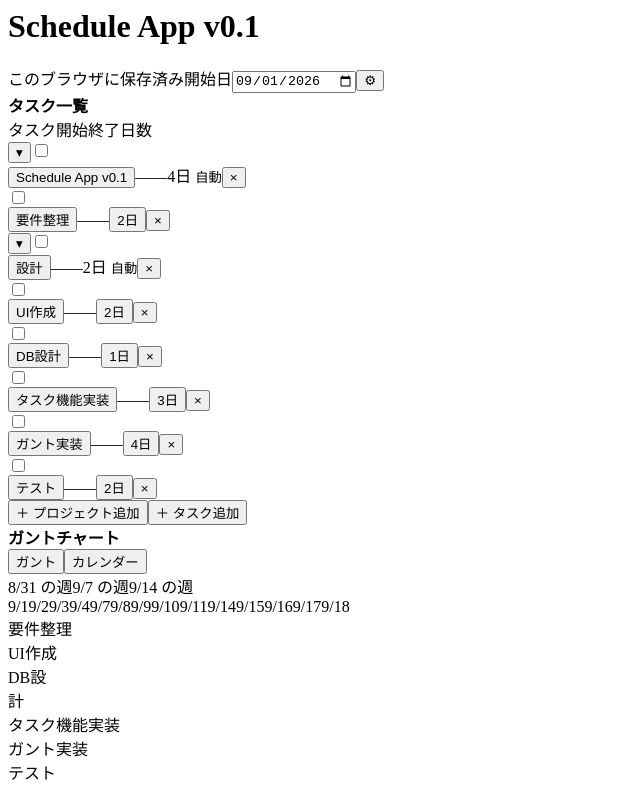
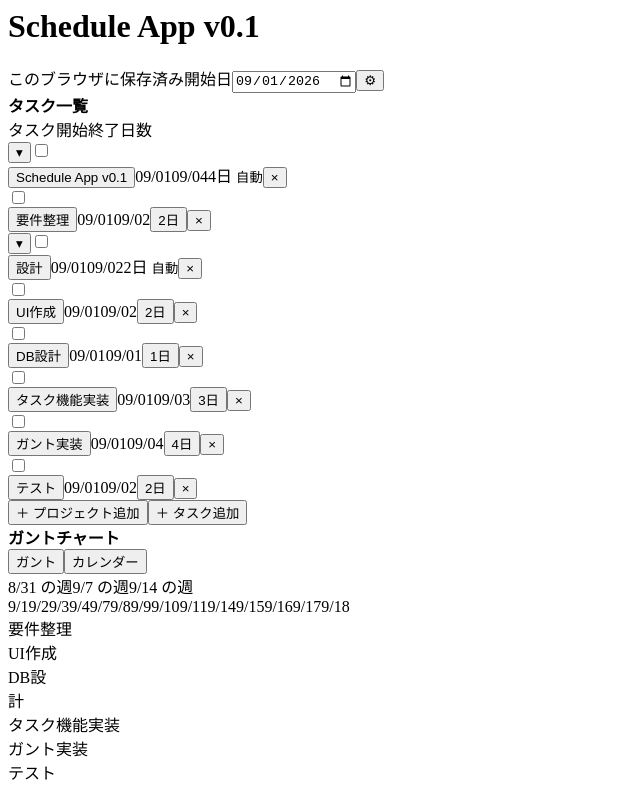
Before and after one commit to dislit8810/local_gantt_planner, a React (Vite) app: page / in a window 1280 px wide. Shown: the whole page, without its empty margins (0-640 px from the left). Built offline with nearby package versions, Linux system fonts and the light colour scheme; the HTML template or start-up script is replaced by a standard one.

Commit message:
Improve task hierarchy and schedule visibility

```diff
--- a/src/schedule.ts
+++ b/src/schedule.ts
@@ -44,12 +44,36 @@ function localDateKey(date: Date) {
   return `${year}-${month}-${day}`
 }
 
+function nextBusinessDay(date: Date) {
+  const result = new Date(date)
+  while (result.getDay() === 0 || result.getDay() === 6) result.setDate(result.getDate() + 1)
+  return result
+}
+
+function businessDayOffset(origin: Date, target: Date) {
+  const normalizedTarget = nextBusinessDay(target)
+  const cursor = new Date(origin)
+  let offset = 0
+  while (localDateKey(cursor) < localDateKey(normalizedTarget)) {
+    cursor.setDate(cursor.getDate() + 1)
+    if (cursor.getDay() !== 0 && cursor.getDay() !== 6) offset += 1
+  }
+  return offset
+}
+
 export function calculateSchedule(tasks: Task[], parallelChildren: boolean, parallelProjects: boolean, startDateText: string) {
   const rows = new Map<number, ScheduleRow>()
   const roots = buildTree(tasks)
+  const requestedStartDates = [startDateText, ...roots.map((root) => root.task.projectStartDate).filter(Boolean) as string[]]
+  const originText = requestedStartDates.sort()[0] ?? startDateText
+  const startDate = nextBusinessDay(new Date(`${originText}T00:00:00`))
 
   const scheduleNode = (node: Node, start: number): number => {
     if (node.children.length === 0) {
+      if (node.task.completed) {
+        rows.set(node.task.id, { id: node.task.id, name: node.task.name, start, days: 0, parent: false, completed: true })
+        return start
+      }
       const days = Math.max(0.5, node.task.days || 1)
       rows.set(node.task.id, { id: node.task.id, name: node.task.name, start, days, parent: false, completed: node.task.completed ?? false })
       return start + days
@@ -68,12 +92,17 @@ export function calculateSchedule(tasks: Task[], parallelChildren: boolean, para
 
   let projectEnd = 0
   if (parallelProjects) {
-    projectEnd = Math.max(0, ...roots.map((root) => scheduleNode(root, 0)))
+    projectEnd = Math.max(0, ...roots.map((root) => {
+      const requested = root.task.completed ? 0 : businessDayOffset(startDate, new Date(`${root.task.projectStartDate ?? startDateText}T00:00:00`))
+      return scheduleNode(root, requested)
+    }))
   } else {
-    for (const root of roots) projectEnd = scheduleNode(root, projectEnd)
+    for (const root of roots) {
+      const requested = root.task.completed ? projectEnd : businessDayOffset(startDate, new Date(`${root.task.projectStartDate ?? startDateText}T00:00:00`))
+      projectEnd = scheduleNode(root, Math.max(projectEnd, requested))
+    }
   }
   const columnCount = Math.max(14, Math.ceil(projectEnd))
-  const startDate = new Date(`${startDateText}T00:00:00`)
   const dates = Array.from({ length: columnCount }, (_, index) => addBusinessDays(startDate, index + 1))
   const workdays = dates.map((date) => `${date.getMonth() + 1}/${date.getDate()}`)
   const weeks: { label: string; days: number }[] = []
@@ -86,9 +115,14 @@ export function calculateSchedule(tasks: Task[], parallelChildren: boolean, para
   }
 
   return {
+    originDate: localDateKey(startDate),
     isoDates: dates.map(localDateKey),
     workdays,
     weeks,
-    rows: tasks.map((task) => rows.get(task.id)!).filter(Boolean),
+    rows: tasks.map((task) => rows.get(task.id)!).filter(Boolean).map((row) => ({
+      ...row,
+      startDate: row.days > 0 ? localDateKey(dates[Math.floor(row.start)]) : undefined,
+      endDate: row.days > 0 ? localDateKey(dates[Math.min(dates.length - 1, Math.ceil(row.start + row.days) - 1)]) : undefined,
+    })),
   }
 }
```
